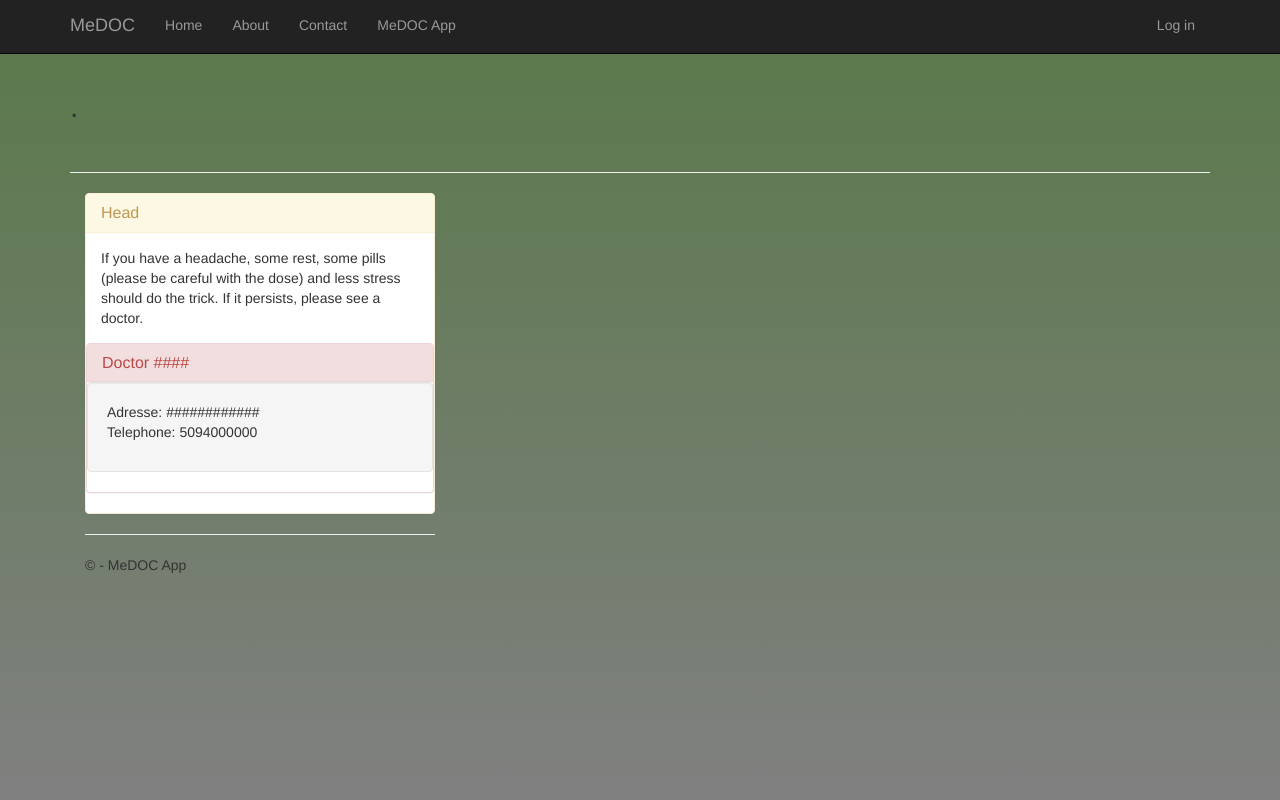
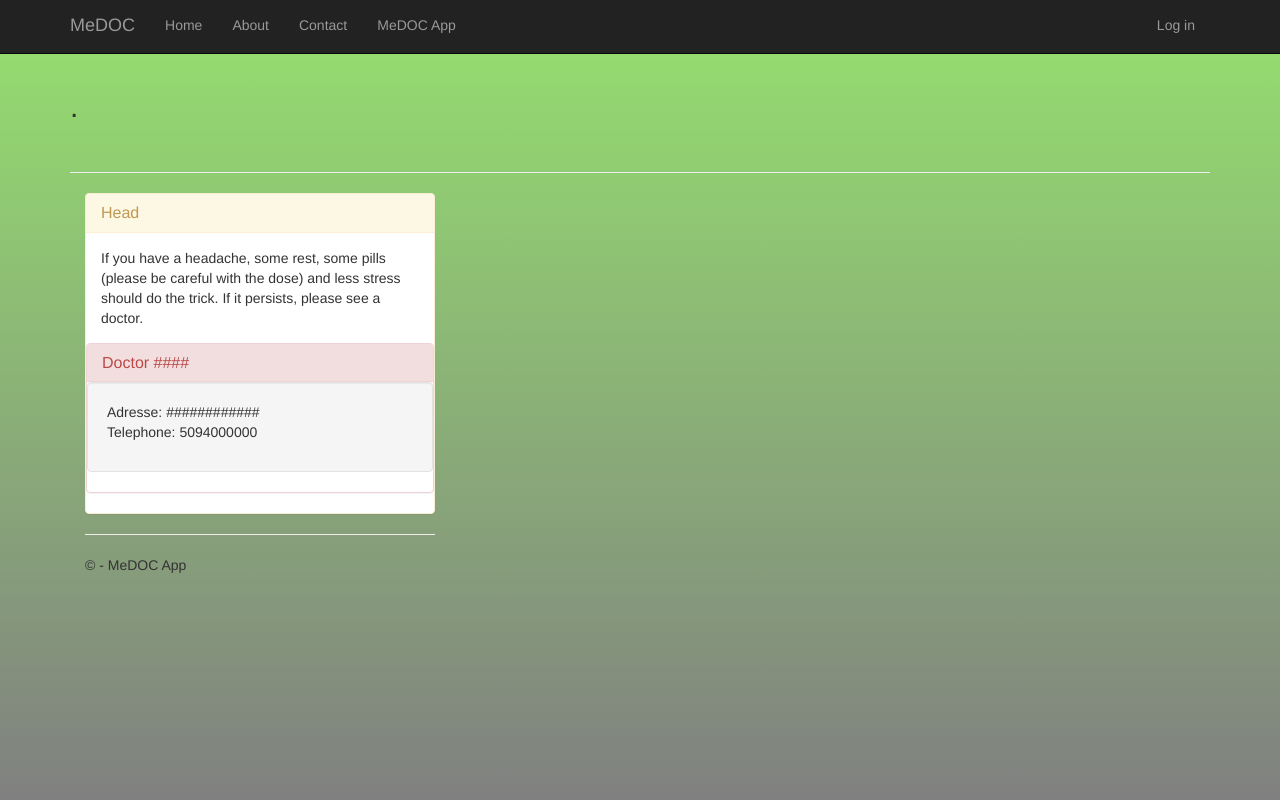
Before and after one commit to AlexandreSeb97/medoc, a Django app: template app/templates/app/head.html in a window 1280 px wide. Run offline with Django 3.2, Linux system fonts and the light colour scheme; the template is opened without the code that fills it, so the values that code supplies are empty; some libraries are stand-ins or nearby versions.

Commit message:
Update site.css

```diff
--- a/app/static/app/content/site.css
+++ b/app/static/app/content/site.css
@@ -1,8 +1,8 @@
 body {
     padding-top: 50px;
     padding-bottom: 20px;
-    background-color: rgb(89, 121, 73);
-    background-image: linear-gradient( rgba(89, 121, 73, 0.74), #808080);
+    background-color: rgb(149, 225, 110);
+    background-image: linear-gradient( rgba(149, 225, 110), #808080);
 }
 
 .nav {
```
